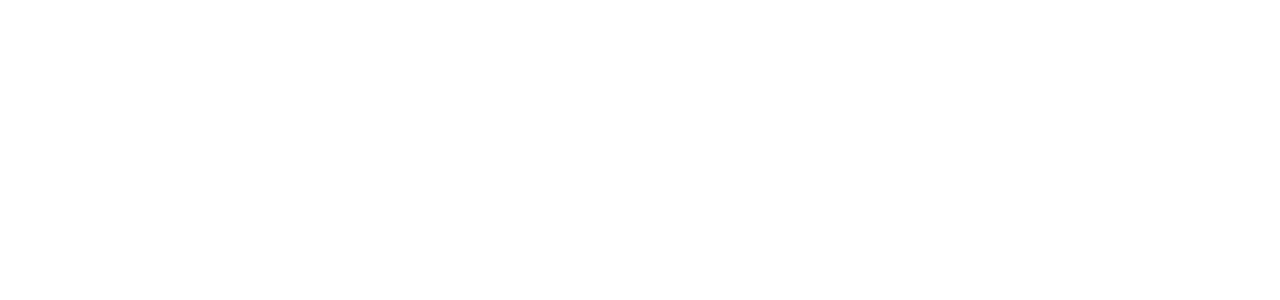
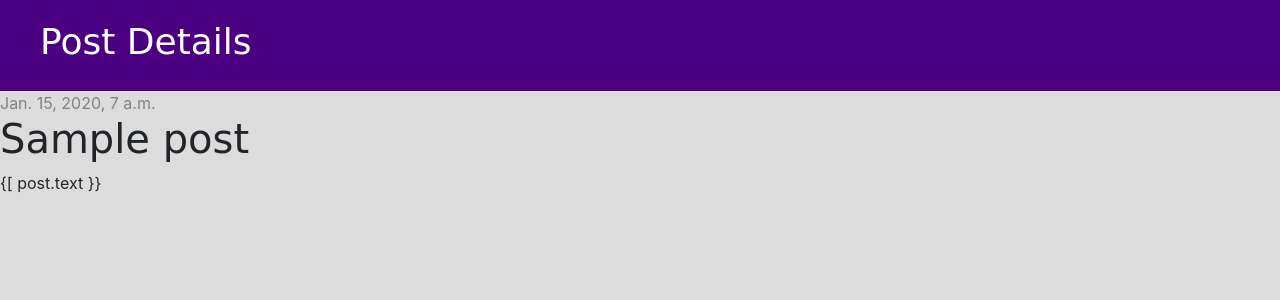
Before and after one commit to Rochaps/MeuBlog, a Django app: page /post/1/ in a window 1280 px wide. Before the commit the part shown is empty. Shown: the top 300 px of the page. Run offline with Django 3.2, Linux system fonts and the light colour scheme; tables that the repository leaves empty hold one stand-in row (values such as "Sample post"); some libraries are stand-ins or nearby versions.

Commit message:
Adicionando aula 29_05

```diff
--- a/blog/static/css/blog.css
+++ b/blog/static/css/blog.css
@@ -8,6 +8,7 @@
     margin-top: 0;
     padding: 20px 20px 20px 40px;
 }
+
 
 .page-header h1, .page-header h1 a, .page-header a:visited,
 .page-header h1 a:active {
--- a/blog/templates/blog/post_detail.html
+++ b/blog/templates/blog/post_detail.html
@@ -1,10 +1,27 @@
-<!DOCTYPE html>
+{% load staticfiles %}
 <html lang="en">
 <head>
     <meta charset="UTF-8">
     <title>Title</title>
+    <link rel="stylesheet" href="https://stackpath.bootstrapcdn.com/bootstrap/4.1.3/css/bootstrap.min.css" integrity="sha384-MCw98/SFnGE8fJT3GXwEOngsV7Zt27NXFoaoApmYm81iuXoPkFOJwJ8ERdknLPMO" crossorigin="anonymous">
+    <link rel="stylesheet" href="{% static 'css/blog.css' %}">
+    <script src="https://stackpath.bootstrapcdn.com/bootstrap/4.1.3/js/bootstrap.min.js" integrity="sha384-ChfqqxuZUCnJSK3+MXmPNIyE6ZbWh2IMqE241rYiqJxyMiZ6OW/JmZQ5stwEULTy" crossorigin="anonymous"></script>
+    <link href="https://fonts.googleapis.com/css?family=Raleway&display=swap" rel="stylesheet">
+
 </head>
 <body>
+    <div class="page-header">
+        <h1><a href="/">Post Details</a></h1>
+    </div>
+    <div class="post">
+        {% if post.published_date %}
+            <div class="date">
+                {{post.published_date}}
+            </div>
+        {% endif %}
+        <h1> {{ post.title }} </h1>
+        <p> {[ post.text }} </p>
+    </div>
 
 </body>
 </html>
--- a/blog/templates/blog/post_list.html
+++ b/blog/templates/blog/post_list.html
@@ -24,7 +24,7 @@
                     <div class="date">
                         <p>published {{ post.published_date }}</p>
                     </div>
-                    <h1><a href="">{{ post.title }}</a></h1>
+                    <h1><a href="{% url 'post_detail' pk=post.pk %}">{{ post.title }}</a></h1>
                     <p>{{ post.text }}</p>
                 </div>
                 {% endfor %}
```
